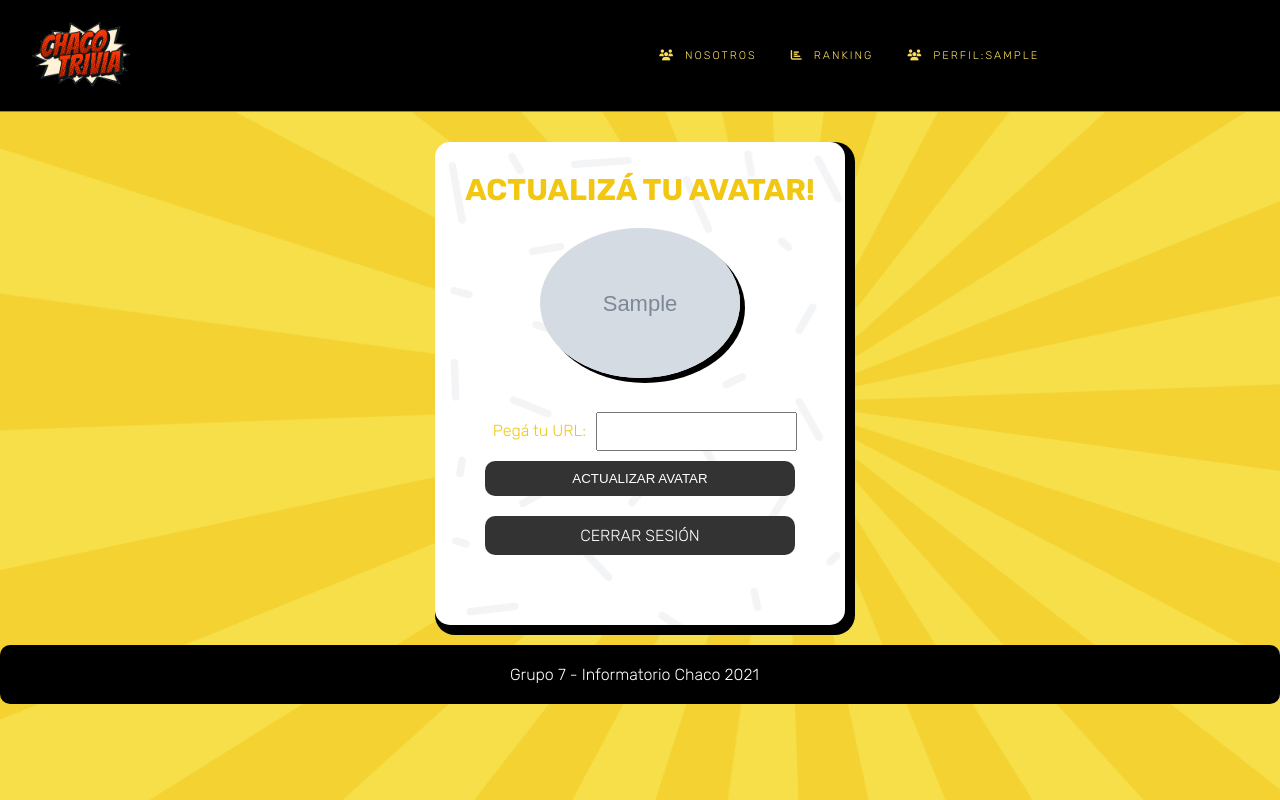
After one commit to Dukathproject/TriviaChaco, a Django app: page /profile/ in a window 1280 px wide. The commit adds this page. Run offline with Django 3.2, Linux system fonts and the light colour scheme; a user stored in the database is signed in; tables that the repository leaves empty hold one stand-in row (values such as "Sample post"); grey boxes marked "Sample" are stand-in pictures; parts of the project's set-up code (start-up, migrations or seed data) failed here and were passed over; some libraries are stand-ins or nearby versions.

Commit message:
Agregada configuración de avatar de usuario y pagina profile.html

```diff
--- a/Info/db.py
+++ b/Info/db.py
@@ -1,10 +1,10 @@
 from MySQLdb import _mysql
-from Trivia.forms import RegisterForm, LoginForm, RankingForm
+from Trivia.forms import RegisterForm, LoginForm, RankingForm, AvatarForm
 from django.contrib.auth.models import User
 from django.contrib.auth import authenticate, login
 from django.db import models
 from django.db.models import Count
-from Trivia.models import Config_Partida, Pregunta, Respuesta, Ranking, UserLog
+from Trivia.models import Config_Partida, Pregunta, Respuesta, Ranking, UserLog, Avatar
 import random
 
 
@@ -52,6 +52,8 @@ def register_post(request):
         form_data = form.cleaned_data
         try:
             User.objects.create_user(form_data['name'], form_data['email'], form_data['password'])
+            usuario = User.objects.latest('id')
+            Avatar.objects.create(usuario=usuario, avatar='https://lh3.googleusercontent.com/proxy/Q_GILNYDMzcbeGN-IRXSUIYD3FxiAxuw5s_r6X44FsIX7FaCvBibUkEpi_G1qs5GeJWqRUJ6CeYIF8ZUd3lmUXLJkRfc6h4WR3Y7fbkOasPZGN-qDVluy_A')
             msg = [True, "Usuario creado de forma exitosa!"]
             return msg
         except:
@@ -144,3 +146,16 @@ def category_data_get():
         'data': data
     }
     return category_data
+
+def profile_get(request):
+    avatar = Avatar.objects.get(usuario_id=request.user.id)
+    return avatar.avatar
+
+def profile_post(request):
+    form = AvatarForm(request.POST)
+    if form.is_valid():
+        form_data = form.cleaned_data
+        avatar = Avatar.objects.get(usuario_id=request.user.id)
+        avatar.avatar = form_data['avatar_url']
+        avatar.save()
+    return
--- a/Info/urls.py
+++ b/Info/urls.py
@@ -29,6 +29,7 @@ urlpatterns = [
     path('game/', v.game, name='game'),
     path('ranking/', v.ranking, name='ranking'),
     path('<int:partida_id>/', v.historial, name='historial'),
+    path('profile/', v.profile, name='profile'),
     path('data/', v.data, name='data')
 
     #---------------------------------------------
--- a/Info/views.py
+++ b/Info/views.py
@@ -2,8 +2,8 @@
 # from django.template import Template, Context
 from django.shortcuts import render, redirect
 from MySQLdb import _mysql
-from Trivia.forms import RegisterForm, LoginForm, RankingForm
-from .db import register_post, user_login, questions, ranking_post, ranking_get, historial_get, own_historial_get, login_data_get, category_data_get
+from Trivia.forms import RegisterForm, LoginForm, RankingForm, AvatarForm
+from .db import register_post, user_login, questions, ranking_post, ranking_get, historial_get, own_historial_get, login_data_get, category_data_get, profile_get, profile_post
 from django.contrib.auth import logout
 from django.http import JsonResponse
 import json
@@ -106,3 +106,11 @@ def data(request):
     else:
         msg = "Debe iniciar sesión para acceder."
         return render(request, "index.html", {'msg': msg})
+
+#PROFILE-----------------------------------------------------------------------
+def profile(request):
+    if request.method == 'POST':
+        avatar = profile_post(request)
+    form = AvatarForm()
+    avatar = profile_get(request)
+    return render(request, "profile.html", {'form': form,'avatar': avatar})
--- a/Trivia/forms.py
+++ b/Trivia/forms.py
@@ -15,3 +15,6 @@ class RankingForm(forms.Form):
     pregunta = forms.CharField(label="correcta", max_length=200)
     correcta = forms.CharField(label="correcta", max_length=200)
     incorrecta = forms.CharField(label="incorrecta", max_length=200)
+
+class AvatarForm(forms.Form):
+    avatar_url = forms.CharField(label = 'Pegá tu URL')
--- a/Trivia/models.py
+++ b/Trivia/models.py
@@ -23,7 +23,6 @@ class Pregunta(models.Model):
 
     def get_respuestas(self):
         return self.respuestas_set.all()
-
 
 class Respuesta(models.Model):
     formula = models.CharField(max_length=200)
@@ -51,3 +50,7 @@ class UserLog(models.Model):
 
     def __str__(self):
         return f"Usuario: {self.usuario}, Fecha: {self.fecha}"
+
+class Avatar(models.Model):
+    usuario = models.ForeignKey(User, on_delete=models.CASCADE)
+    avatar = models.CharField(max_length=255, default='https://lh3.googleusercontent.com/proxy/Q_GILNYDMzcbeGN-IRXSUIYD3FxiAxuw5s_r6X44FsIX7FaCvBibUkEpi_G1qs5GeJWqRUJ6CeYIF8ZUd3lmUXLJkRfc6h4WR3Y7fbkOasPZGN-qDVluy_A')
--- a/Trivia/static/main.css
+++ b/Trivia/static/main.css
@@ -54,6 +54,14 @@ iframe{
 }
 .logo img{
     width: 20%;
+}
+
+.avatarImg {
+    max-width: 200px;
+    max-height: 200px;
+    box-shadow: 5px 5px 0 0 black;
+    border-radius: 50%;
+    padding: 0;
 }
 
 .nav {
@@ -335,13 +343,11 @@ div.avatar {
 }
 .signup{
     border-radius: 10px;
-    border: #929292 solid 1px;
     color: #f1c711;
     display: flex;
     flex-direction: column;
     width: 100%;
     text-align: center;
-    /* text-shadow: 1px 2px 2px #333333; */
     margin: auto;
     margin-bottom: 10px;
 }
@@ -362,7 +368,6 @@ div.avatar {
     font-size: 20px;
     text-align: center;
     color: #f1c711;
-    /* text-shadow: 1px 2px 2px #333333; */
 }
 .textsalto img{
     width: 20%;
--- a/Trivia/templates/header.html
+++ b/Trivia/templates/header.html
@@ -36,14 +36,10 @@
                 <nav class="nav">
                     <a href="{% url 'us' %}"><i class="fas fa-users"></i>Nosotros</a>
                     <a href="{% url 'ranking' %}"><i class="fas fa-chart-bar"></i>Ranking</a>
+                    {% if user.is_authenticated %}
+                            <a href="{% url 'profile' %}"><i class="fas fa-users"></i>Perfil:{{ user.username }}</a>
+                        {% endif %}
                 </nav>
-                <div class="social">
-                    <div>
-                        {% if user.is_authenticated %}
-                            <a href="{% url 'logout' %}"><i class="fas fa-users"></i>{{ user.username }}:Salir</a>
-                        {% endif %}
-                    </div>
-                </div>
             </div>
         </header>
 {% endblock %}
--- /dev/null
+++ b/Trivia/templates/profile.html
@@ -0,0 +1,36 @@
+{% include 'header.html' %}
+{% load static %}
+<div class="principal">
+    <div class="articulo">
+        <div class="formulario">
+            <div class="signup">
+                <h2 class="form-title" id="signup">ACTUALIZÁ TU AVATAR!</h2>
+                <div>
+                    <img class="avatarImg" src="{{ avatar }}">
+                </div>
+                <div class="form-holder">
+                    <!-- FORMULARIO REGISTRO -->
+                    <form action="/profile/" method="post">
+                        {% csrf_token %}
+                        {{ form }}
+                        <div class="botonera">
+                            <input class="boton" type="submit" value="Actualizar avatar">
+                        </div>
+                        <div class="botonera">
+                            <a href="{% url 'logout' %}" class="boton">Cerrar Sesión</a>
+                        </div>
+                    </form>
+                    <!--  -->
+                </div>
+            </div>
+        </div>
+    </div>
+</div>
+        <footer class="footer">
+            <nav class="pie">
+                <a href="#">Grupo 7 - Informatorio Chaco 2021</a>
+            </nav>
+        </footer>
+    </div>
+</body>
+</html>
```
Also changed, not shown: Trivia/migrations/0009_avatar.py (added).
